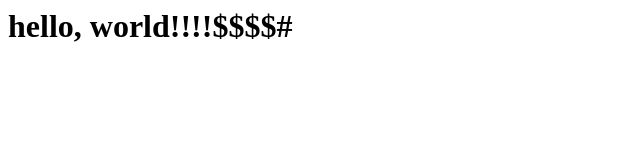
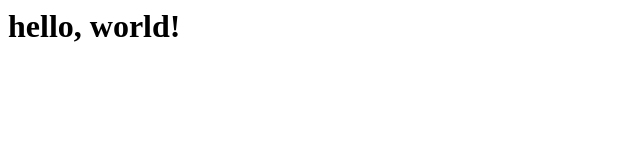
Before and after one commit to nwtgck/use-actions-netlify, a plain HTML site: page public/index.html in a window 1280 px wide. Shown: the whole page, without its empty margins (0-640 px from the left). Drawn offline with Linux system fonts and the light colour scheme.

Commit message:
Update index.html

```diff
--- a/public/index.html
+++ b/public/index.html
@@ -1 +1 @@
-<h1>hello, world!!!!$$$$#</h1>
+<h1>hello, world!</h1>
```
